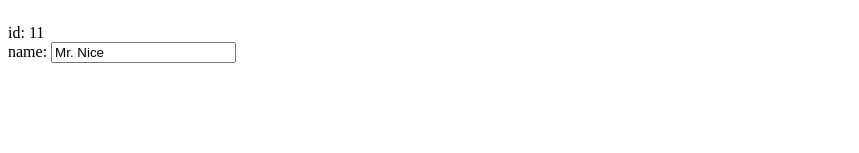
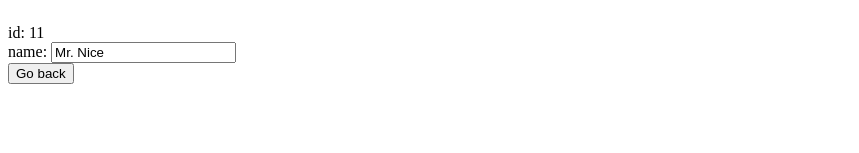
Before and after one commit to zarub2k/ngbar, an Angular app: page /heroes/11 in a window 1280 px wide. Shown: the part 141-294 px from the top of the page, without its empty margins (0-859 px from the left). Built offline with nearby package versions, Linux system fonts and the light colour scheme.

Commit message:
goBack method added to navigate back

```diff
--- a/src/app/heroes/details/hero-detail/hero-detail.component.html
+++ b/src/app/heroes/details/hero-detail/hero-detail.component.html
@@ -9,3 +9,5 @@
   </div>
 
 </div>
+
+<button (click)="goBack()">Go back</button>
--- a/src/app/heroes/details/hero-detail/hero-detail.component.ts
+++ b/src/app/heroes/details/hero-detail/hero-detail.component.ts
@@ -27,6 +27,10 @@
       this.heroService.getHero(id)
         .subscribe(hero => this.hero = hero);
     }
+
+    goBack(): void {
+      this.location.back();
+    }
   }
 
 // import { Component, OnInit, Input } from '@angular/core';
```
